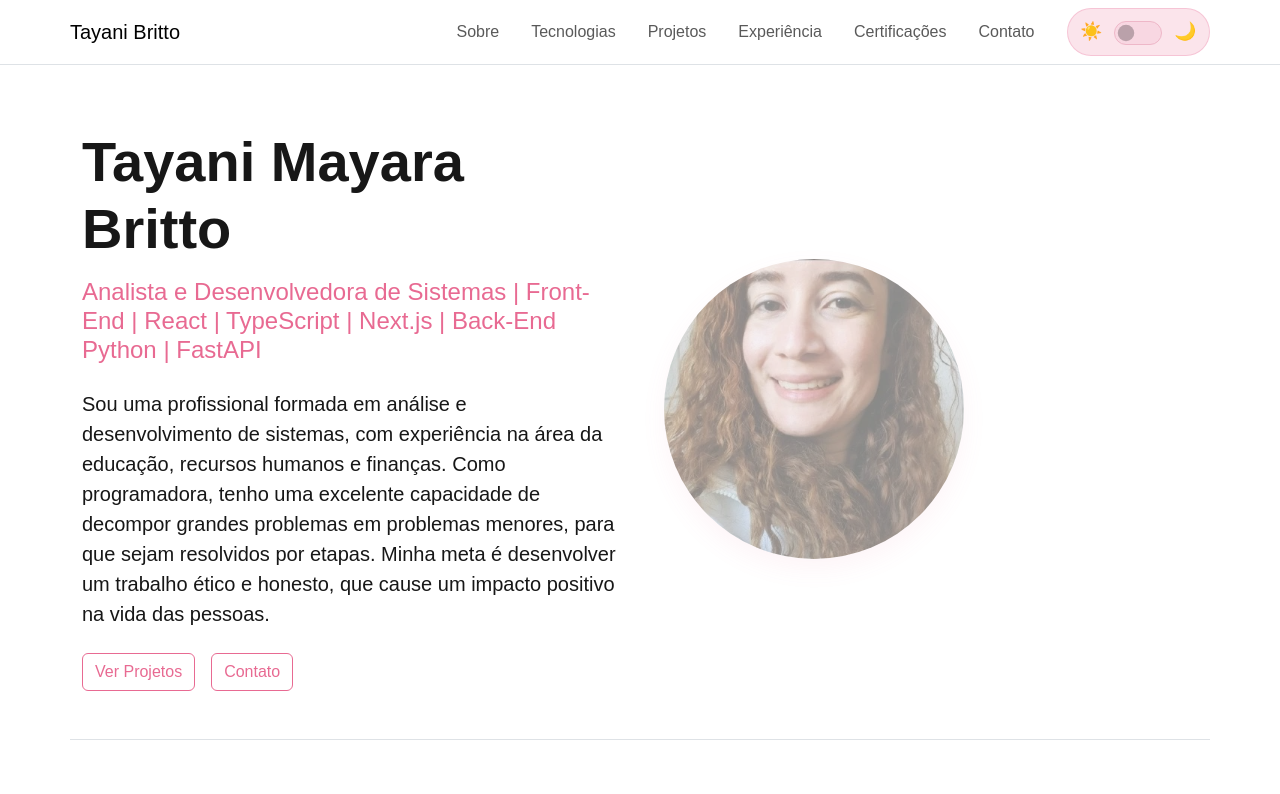
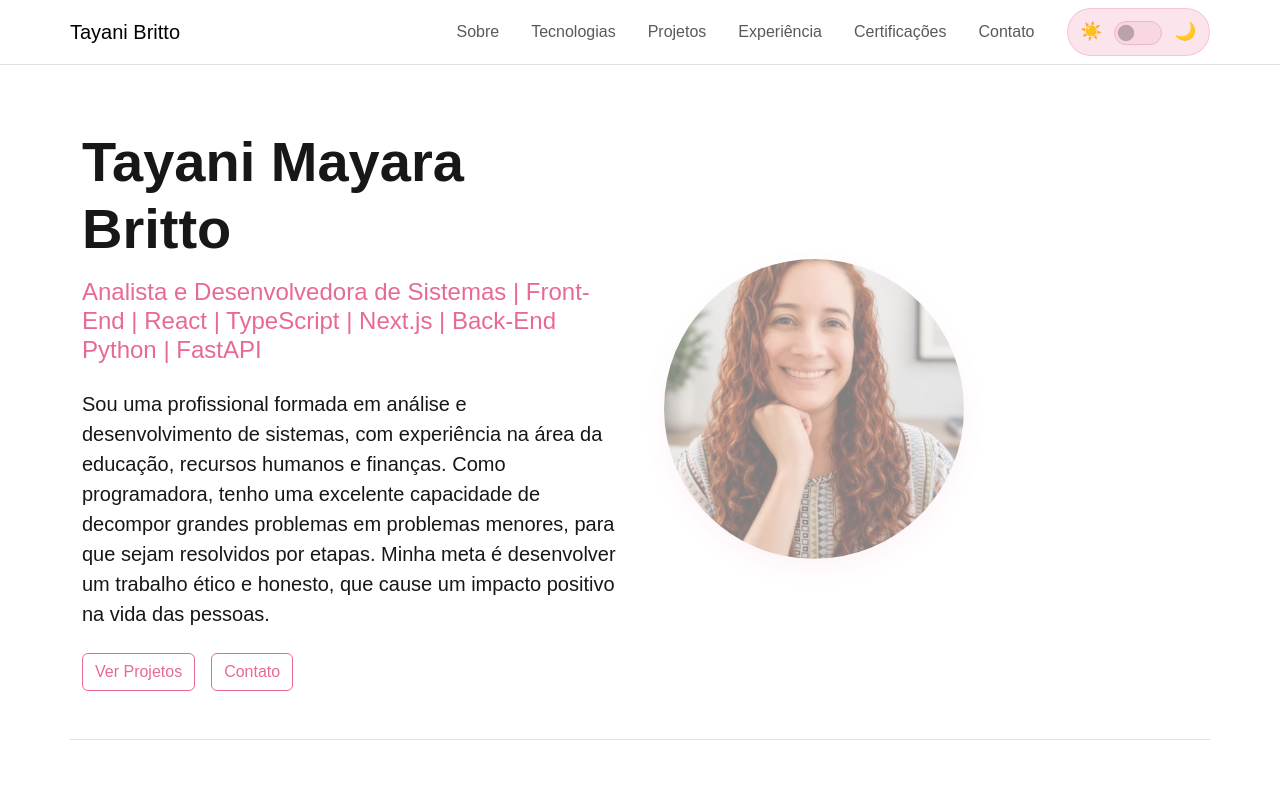
Before and after one commit to tayanibritto/portfolio-tayani-britto, a Next.js app: page / in a window 1280 px wide. Shown: the top 794 px of the page. Built offline with nearby package versions, Linux system fonts and the light colour scheme.

Commit message:
chore: refinamentos da sessão hero e footer

```diff
--- a/src/components/Footer/Footer.tsx
+++ b/src/components/Footer/Footer.tsx
@@ -7,9 +7,6 @@ export function Footer() {
         <p className="mb-4">Desenvolvedora Front-End e Back-End Python</p>
 
         <div className="d-flex justify-content-center gap-4 flex-wrap mb-4">
-          <a href="mailto:mad.britto@gmail.com" target="_blank">
-            Enviar e-mail
-          </a>
           <a href="https://github.com/tayanibritto" target="_blank">
             GitHub
           </a>
--- a/src/sections/Hero/Hero.tsx
+++ b/src/sections/Hero/Hero.tsx
@@ -33,7 +33,7 @@ export function Hero() {
 
         <div className="col-12 col-lg-6">
           <Image
-            src="/hero.webp"
+            src="/hero2.webp"
             alt="Foto de perfil"
             className="img-fluid rounded-circle hero-image"
             width={300}
```
Also changed, not shown: public/hero.webp (deleted), public/hero2.webp (added).
